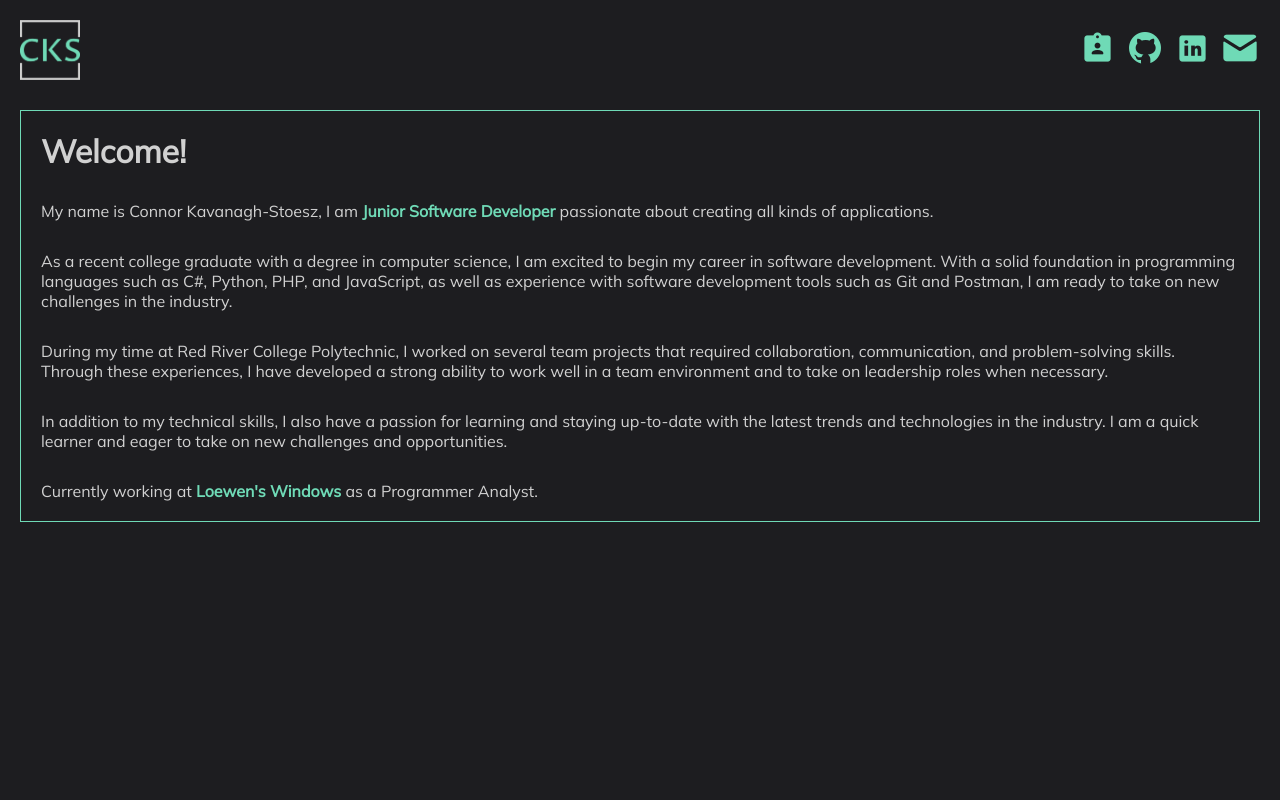
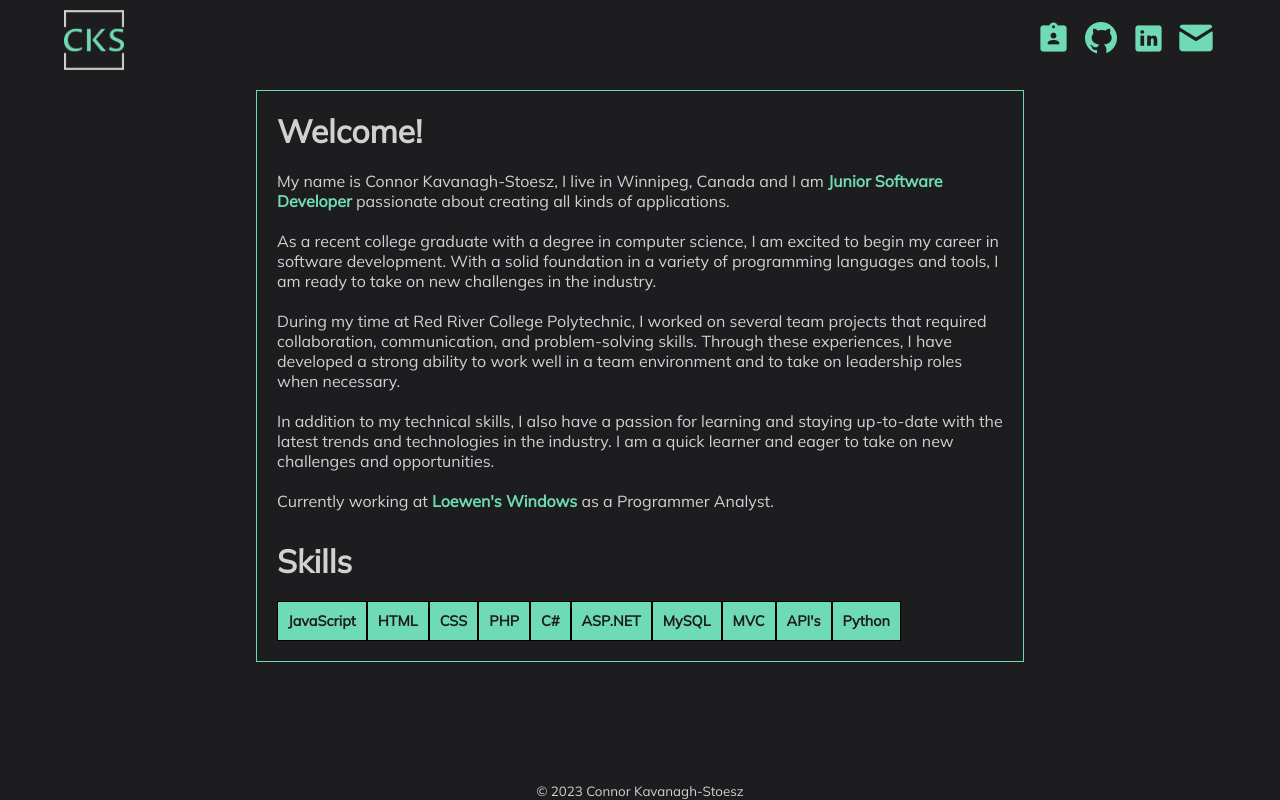
Before and after one commit to cstoesz94/cstoesz94.github.io, a plain HTML site: page index.html in a window 1280 px wide. Drawn offline with Linux system fonts and the light colour scheme.

Commit message:
Changes to look and feel.

```diff
--- a/index.html
+++ b/index.html
@@ -7,7 +7,6 @@
     <link rel="stylesheet" href="stylesheets/master.css">
 </head>
 <body>
-    <div id="outer-main">
     <nav>
         <img src="images/logo.png" alt="CKS" id="logo">
         <div id="nav-buttons">
@@ -17,11 +16,13 @@
             <a href="mailto:cstoesz94@gmail.com?subject=Message&body=Message"><img src="images/email-icon-mobile.png" alt="Contact" class="link-btn"></a>
         </div>
     </nav>
+    <div id="outer-main">
         <div id="inner-main">
+            <div id="upper-inner">
                 <h1>Welcome!</h1>
-            <div>My name is Connor Kavanagh-Stoesz, I am<span> Junior Software Developer</span> passionate about creating all kinds of applications.</div>
+                <div>My name is Connor Kavanagh-Stoesz, I live in Winnipeg, Canada and I am<span> Junior Software Developer</span> passionate about creating all kinds of applications.</div>
                 <div>
-                As a recent college graduate with a degree in computer science, I am excited to begin my career in software development. With a solid foundation in programming languages such as C#, Python, PHP, and JavaScript, as well as experience with software development tools such as Git and Postman, I am ready to take on new challenges in the industry.
+                    As a recent college graduate with a degree in computer science, I am excited to begin my career in software development. With a solid foundation in a variety of programming languages and tools, I am ready to take on new challenges in the industry.
                 </div>
                 <div>
                     During my time at Red River College Polytechnic, I worked on several team projects that required collaboration, communication, and problem-solving skills. Through these experiences, I have developed a strong ability to work well in a team environment and to take on leadership roles when necessary.
@@ -30,14 +31,29 @@
                     In addition to my technical skills, I also have a passion for learning and staying up-to-date with the latest trends and technologies in the industry. I am a quick learner and eager to take on new challenges and opportunities.
                 </div>
                 <div>
-                Currently working at <span>Loewen's Windows</span> as a Programmer Analyst.
+                    Currently working at <a href="https://www.loewen.com/"><span>Loewen's Windows</span></a> as a Programmer Analyst.
                 </div>
+            </div>
+            <div id="lower-inner">
+                <h1>Skills</h1>
+                <div id="skill-box-container">
+                    <div class="skill-box">JavaScript</div>
+                    <div class="skill-box">HTML</div>
+                    <div class="skill-box">CSS</div>
+                    <div class="skill-box">PHP</div>
+                    <div class="skill-box">C#</div>
+                    <div class="skill-box">ASP.NET</div>
+                    <div class="skill-box">MySQL</div>
+                    <div class="skill-box">MVC</div>
+                    <div class="skill-box">API's</div>
+                    <div class="skill-box">Python</div>
                 </div>
             </div>
 
-    <!-- <footer>
+        </div>
+    </div>
+    <footer>
         <small>&copy; 2023 Connor Kavanagh-Stoesz</small>
-        <p></p>
-    </footer> -->
+    </footer>
 </body>
 </html>
--- a/stylesheets/master.css
+++ b/stylesheets/master.css
@@ -25,6 +25,8 @@ body {
     flex-direction: column;
     padding: 20px;
     gap: 30px;
+    width: 60%;
+    margin: auto;
 }
 
 /* Nav */
@@ -32,6 +34,9 @@ body {
 nav {
     display: flex;
     justify-content: space-between;
+    width: 90%;
+    margin: auto;
+    padding-top: 10px;
 }
 
 #nav-buttons {
@@ -52,7 +57,6 @@ nav {
 
 #inner-main {
     display: flex;
-    justify-content: center;
     flex-direction: column;
     padding: 20px;
     gap: 30px;
@@ -62,6 +66,7 @@ nav {
 h1 span {
     color: var(--trimColor);
 }
+
 
 #inner-main div span {
     color: var(--trimColor);
@@ -73,12 +78,49 @@ h1 span {
     cursor: pointer;
 }
 
+/* Upper Inner */
+#upper-inner {
+    display: flex;
+    flex-direction: column;
+    gap: 20px;
+}
+
+#upper-inner div a{
+    text-decoration: none;
+}
+
+#upper-inner div a span:hover {
+    color: var(--textColor);
+    text-decoration: underline;
+}
+
+/* Lower Inner */
+#lower-inner {
+    display: flex;
+    flex-direction: column;
+    gap: 20px;
+}
+
+#skill-box-container {
+    display: flex;
+    flex-wrap: wrap;
+}
+
+.skill-box {
+    background-color: var(--trimColor);
+    color: var(--backgroundColor);
+    font-weight: bold;
+    width: fit-content;
+    font-size: .9rem;
+    padding: 10px;
+    border: 1px solid black;
+}
+
 /* Footer */
 
 footer {
     position: fixed;
-    width: 100vw;
     bottom: 0;
+    width: 100%;
     text-align: center;
-    background-color: var(--trimColor);
 }
```
Lines whose indentation alone changed are shown as unchanged.
